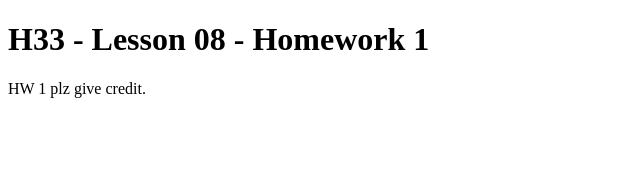
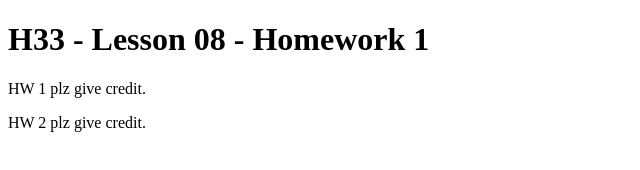
Before and after one commit to ArC621/H33-08-02, a plain HTML site: page index.html in a window 1280 px wide. Shown: the whole page, without its empty margins (0-640 px from the left). Drawn offline with Linux system fonts and the light colour scheme.

Commit message:
HW Changes

```diff
--- a/index.html
+++ b/index.html
@@ -9,6 +9,6 @@
 </head>
 <body>
     <p>HW 1 plz give credit.</p>
-
+    <p>HW 2 plz give credit.</p>
 </body>
 </html>
```
